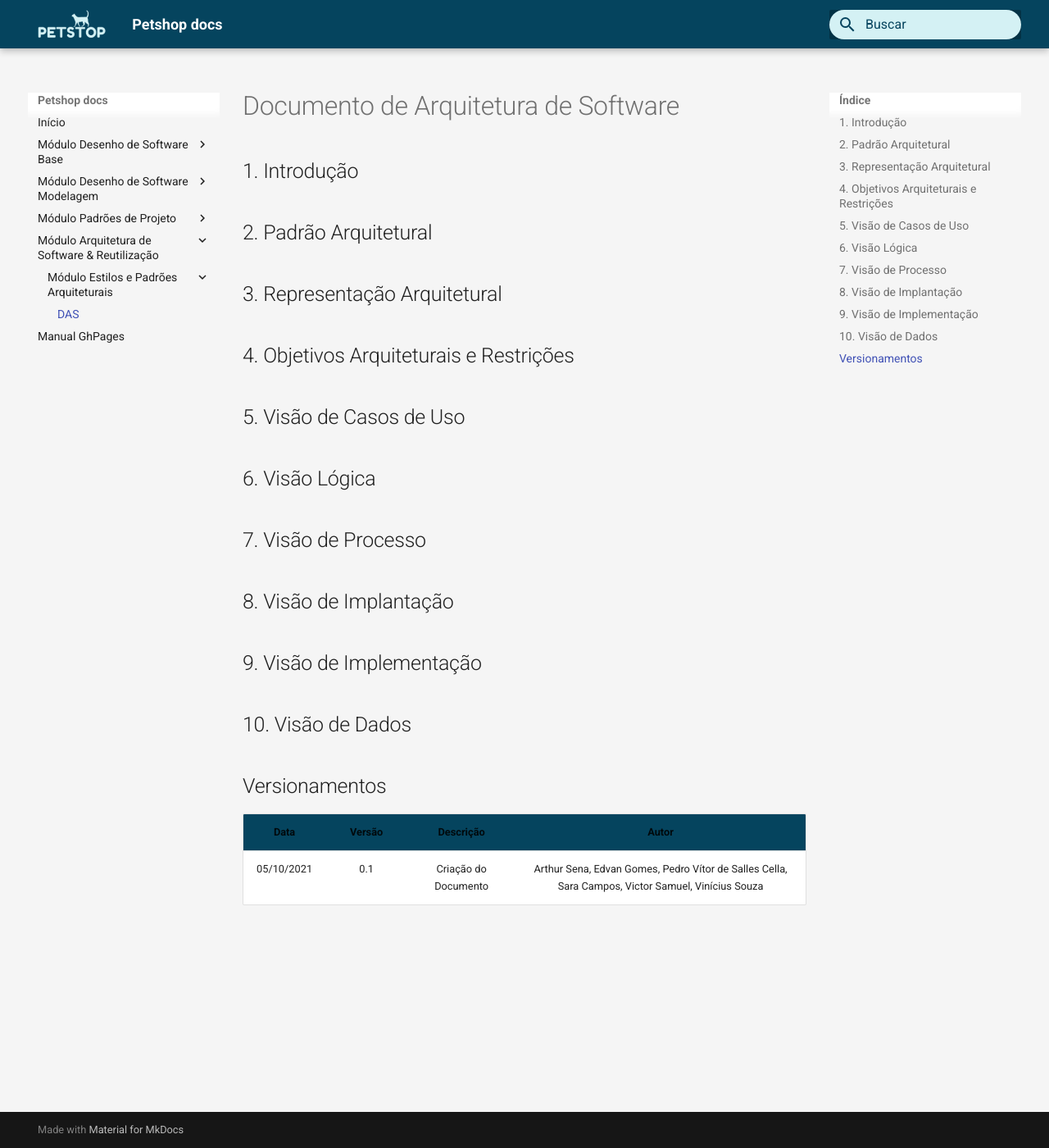
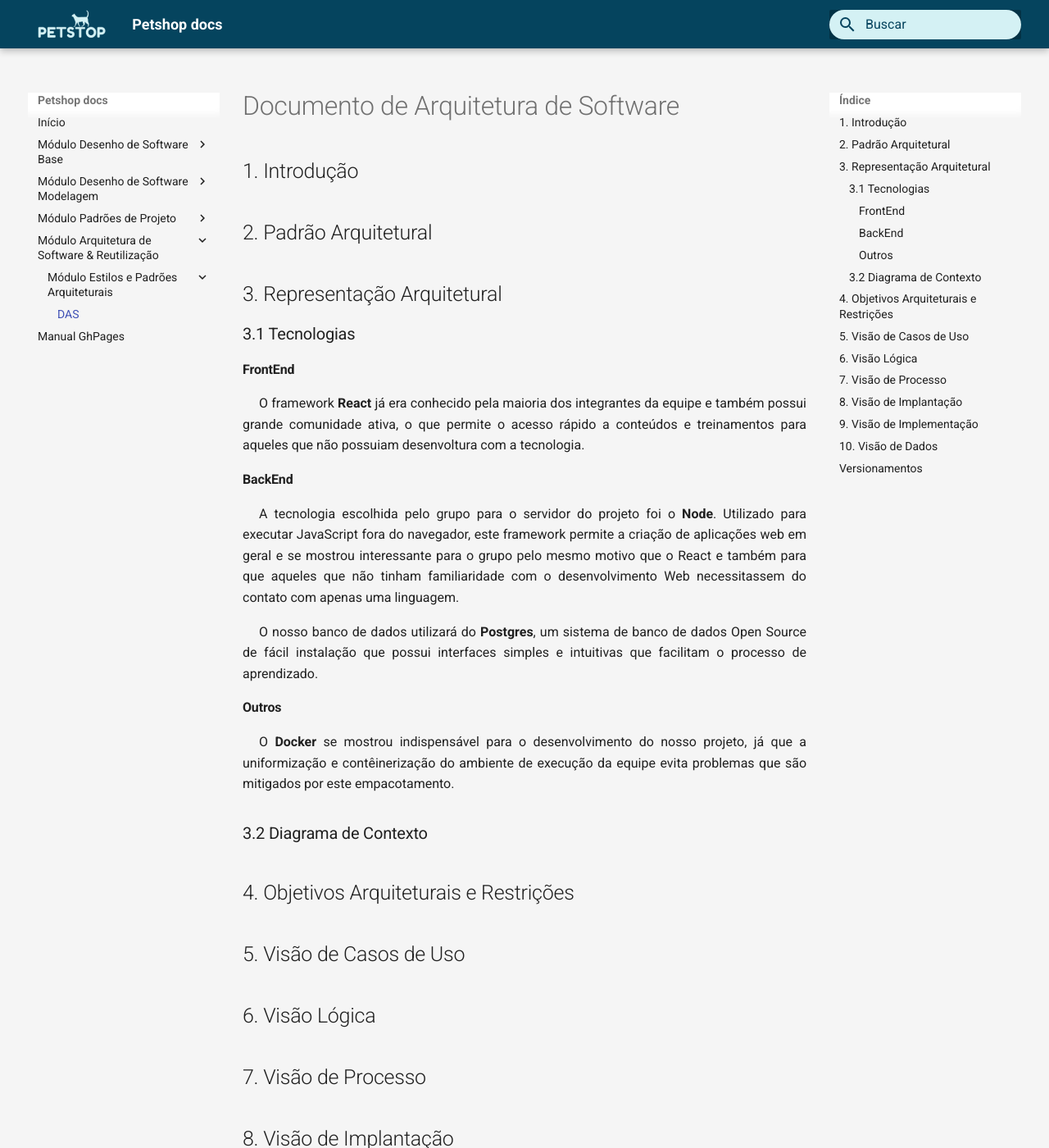
Before and after one commit to UnBArqDsw2021-1/2021.1_G3_PetStop_docs, an MkDocs documentation site: the page built from docs/arquitetura/das.md, in a window 1280 px wide and 1400 px high. Shown: the whole window at 82% size. Built offline with MkDocs 1.6.1 and Material for MkDocs 9.7.7, drawn with Linux system fonts in a browser that asks for light colours.

Commit message:
adding technologies topic

```diff
--- a/docs/arquitetura/das.md
+++ b/docs/arquitetura/das.md
@@ -18,7 +18,30 @@
 
 ## 3. Representação Arquitetural
 
-<!-- Diagrama de Contexto, texnologias -->
+### 3.1 Tecnologias
+
+#### FrontEnd
+
+<p style="text-align: justify; text-indent: 20px;">
+   O framework <b>React</b> já era conhecido pela maioria dos integrantes da equipe e também possui grande comunidade ativa, o que permite o acesso rápido a conteúdos e treinamentos para aqueles que não possuiam desenvoltura com a tecnologia.
+</p>
+
+#### BackEnd
+
+<p style="text-align: justify; text-indent: 20px;">
+    A tecnologia escolhida pelo grupo para o servidor do projeto foi o <b>Node</b>. Utilizado para executar JavaScript fora do navegador, este framework permite a criação de aplicações web em geral e se mostrou interessante para o grupo pelo mesmo motivo que o React e também para que aqueles que não tinham familiaridade com o desenvolvimento Web necessitassem do contato com apenas uma linguagem.
+</p>
+<p style="text-align: justify; text-indent: 20px;">
+    O nosso banco de dados utilizará do <b>Postgres</b>, um sistema de banco de dados Open Source de fácil instalação que possui interfaces simples e intuitivas que facilitam o processo de aprendizado.
+</p>
+
+#### Outros
+
+<p style="text-align: justify; text-indent: 20px;">
+    O <b>Docker</b> se mostrou indispensável para o desenvolvimento do nosso projeto, já que a uniformização e contêinerização do ambiente de execução da equipe evita problemas que são mitigados por este empacotamento.
+</p>
+
+### 3.2 Diagrama de Contexto
 
 ## 4. Objetivos Arquiteturais e Restrições
 
```
